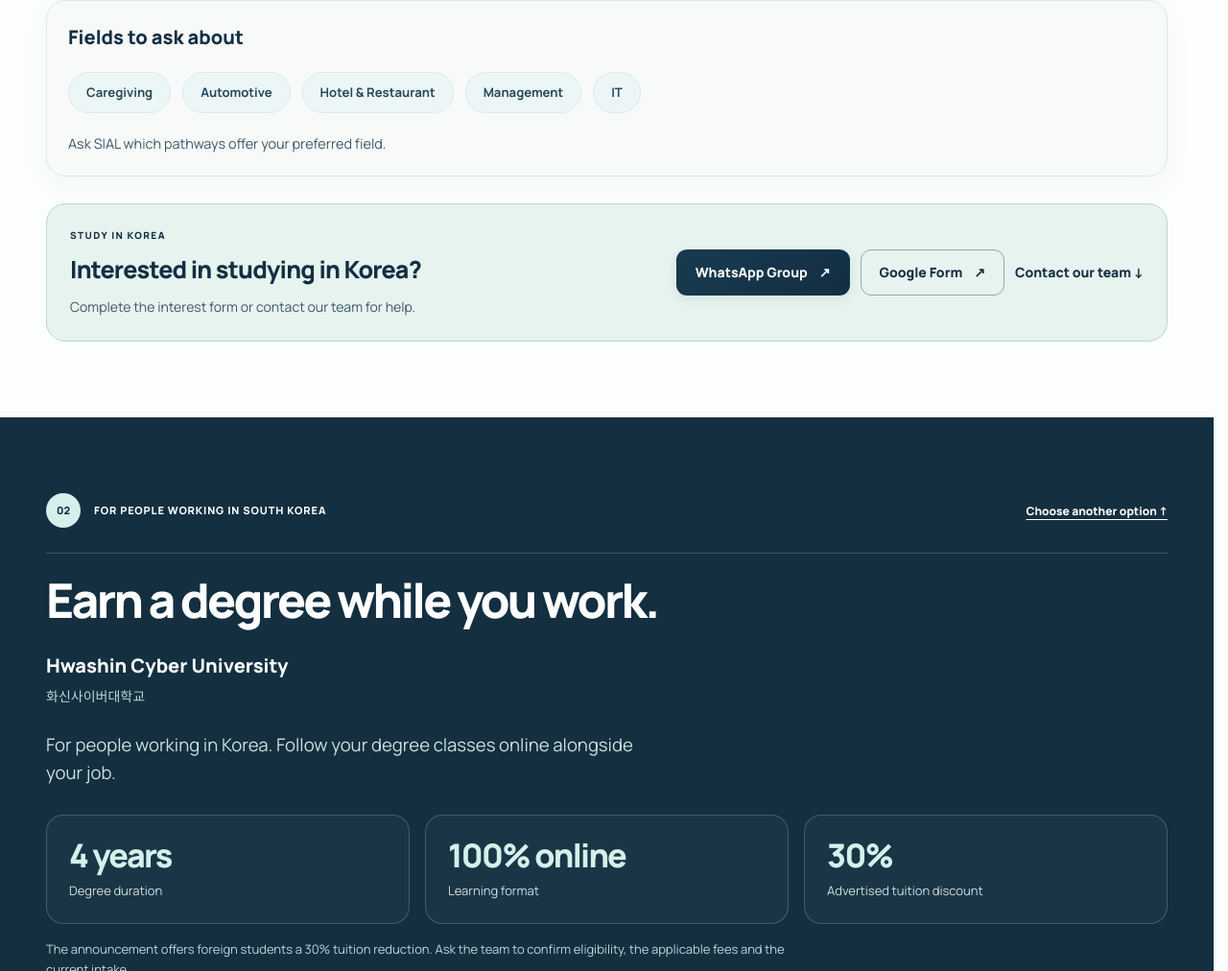
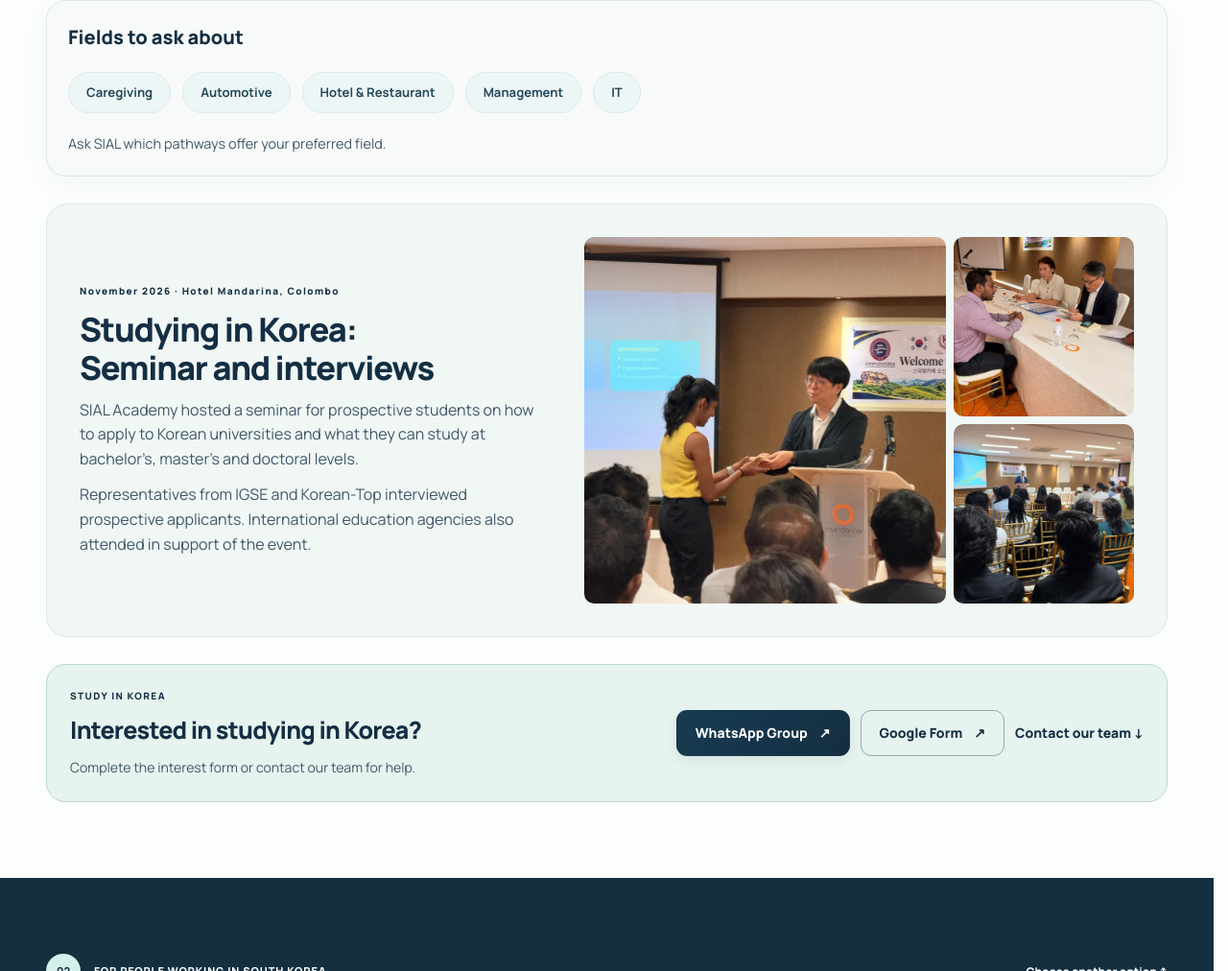
Before and after one commit to ThathsaraLabs/SIAL, a plain HTML site: page destinations.html in a window 1280 px wide. Shown: the part 1771-2783 px from the top of the page at 96% size. Drawn offline with nearby package versions, Linux system fonts and the light colour scheme.

Commit message:
Polish lecturer profiles and feature Colombo study seminar

```diff
--- a/assets/scripts/site-language.js
+++ b/assets/scripts/site-language.js
@@ -73,6 +73,11 @@ const sinhala = new Map([
   ["FOR STUDENTS MOVING TO KOREA", "කොරියාවට පැමිණ ඉගෙනගැනීමට කැමති සිසුන් සඳහා"],
   ["Compare study routes ↑", "අධ්‍යාපන මාර්ග සසඳන්න ↑"],
   ["Study on campus in Korea.", "කොරියාවට ගොස් විශ්වවිද්‍යාලයේ ඉගෙනගන්න."],
+  ["November 2026", "2026 නොවැම්බර්"],
+  ["· Hotel Mandarina, Colombo", "· මැන්ඩරිනා හෝටලය, කොළඹ"],
+  ["Studying in Korea: Seminar and interviews", "කොරියාවේ උසස් අධ්‍යාපනය: සම්මන්ත්‍රණය සහ සම්මුඛ පරීක්ෂණ"],
+  ["SIAL Academy hosted a seminar for prospective students on how to apply to Korean universities and what they can study at bachelor’s, master’s and doctoral levels.", "කොරියානු විශ්වවිද්‍යාලවලට අයදුම් කරන ආකාරය සහ ප්‍රථම උපාධි, ශාස්ත්‍රපති හා ආචාර්ය උපාධි මට්ටමින් හැදෑරිය හැකි විෂය ක්ෂේත්‍ර පිළිබඳව සියල් ආයතනය සිසුන් සඳහා සම්මන්ත්‍රණයක් පැවැත්වීය."],
+  ["Representatives from IGSE and Korean-Top interviewed prospective applicants. International education agencies also attended in support of the event.", "IGSE සහ Korean-Top නියෝජිතයෝ අයදුම් කිරීමට කැමති සිසුන් සමඟ සම්මුඛ පරීක්ෂණ පැවැත්වූහ. ජාත්‍යන්තර අධ්‍යාපන ආයතන ද වැඩසටහනට සහාය දැක්වීමට එක් විය."],
   ["ONLINE DEGREE PROGRAMME", "මාර්ගගත උපාධි පාඨමාලාව"],
   ["4-year degree", "අවුරුදු 4ක උපාධිය"],
   ["100% online", "100% මාර්ගගතව"],
--- a/assets/styles/study.css
+++ b/assets/styles/study.css
@@ -82,6 +82,58 @@
 .study-simple-header>p:last-child{max-width:680px;color:var(--muted);font-size:17px;margin-top:20px}
 .study-simplified .study-route-picker{padding-top:24px;padding-bottom:44px}
 .study-simplified .study-route-picker h2{font-size:24px;letter-spacing:-.035em;margin-bottom:22px}
+
+.campus-seminar {
+  display: grid;
+  grid-template-columns: minmax(0, 1fr) minmax(0, 1.2fr);
+  align-items: center;
+  gap: clamp(20px, 4vw, 48px);
+  margin-block: 28px;
+  padding: clamp(18px, 3vw, 34px);
+  border: 1px solid var(--line);
+  border-radius: 22px;
+  background: #f0f7f5;
+}
+
+.campus-seminar-copy {
+  display: grid;
+  gap: 12px;
+}
+
+.campus-seminar-copy h3 {
+  font-size: clamp(1.45rem, 2.7vw, 2.15rem);
+  font-weight: 800;
+  line-height: 1.15;
+  letter-spacing: -.035em;
+}
+
+.campus-seminar-copy p:not(.tag) {
+  color: var(--muted);
+}
+
+.campus-seminar-photos {
+  display: grid;
+  grid-template-columns: 2fr 1fr;
+  grid-template-rows: repeat(2, minmax(0, 1fr));
+  gap: 8px;
+  aspect-ratio: 3 / 2;
+}
+
+.campus-seminar-photos img {
+  width: 100%;
+  height: 100%;
+  min-height: 0;
+  border-radius: 10px;
+  object-fit: cover;
+}
+
+.campus-seminar-photos img:first-child {
+  grid-row: span 2;
+}
+
+@media (max-width: 800px) {
+  .campus-seminar { grid-template-columns: 1fr; }
+}
 .study-simplified .route-image{height:180px}
 .study-simplified .route-copy{padding:25px;gap:15px}
 .study-simplified .route-copy h3{font-size:27px}
--- a/destinations.html
+++ b/destinations.html
@@ -9,8 +9,8 @@
 <link href="https://fonts.googleapis.com/css2?family=Manrope:wght@400;500;600;700;800&display=swap" rel="stylesheet">
 <script defer src="https://cdn.jsdelivr.net/npm/@tailwindcss/browser@4"></script>
 <link rel="stylesheet" href="assets/styles/site.css?v=branch-addresses-20261114"><script defer src="assets/scripts/site.js?v=responsive-qa"></script>
-<script defer src="assets/scripts/site-language.js?v=branch-addresses-20261114"></script>
-<link rel="stylesheet" href="assets/styles/study.css?v=mobile-disclosure-final-20261114">
+<script defer src="assets/scripts/site-language.js?v=colombo-seminar"></script>
+<link rel="stylesheet" href="assets/styles/study.css?v=colombo-seminar">
 <script defer src="assets/scripts/study.js"></script>
 </head>
 <body class="localized-page">
@@ -60,6 +60,19 @@
     <ul class="destination-list"><li>Caregiving</li><li>Automotive</li><li>Hotel &amp; Restaurant</li><li>Management</li><li>IT</li></ul>
     <p>Ask SIAL which pathways offer your preferred field.</p>
   </div>
+  <article class="campus-seminar" aria-labelledby="campus-seminar-title">
+    <div class="campus-seminar-copy">
+      <p class="tag"><time datetime="2026-11">November 2026</time> · Hotel Mandarina, Colombo</p>
+      <h3 id="campus-seminar-title">Studying in Korea: Seminar and interviews</h3>
+      <p>SIAL Academy hosted a seminar for prospective students on how to apply to Korean universities and what they can study at bachelor’s, master’s and doctoral levels.</p>
+      <p>Representatives from IGSE and Korean-Top interviewed prospective applicants. International education agencies also attended in support of the event.</p>
+    </div>
+    <div class="campus-seminar-photos">
+      <img src="assets/images/photo-gallery/programmes/01.jpeg" alt="Presentation at the front of the seminar room" width="1280" height="960" loading="lazy" decoding="async">
+      <img src="assets/images/photo-gallery/programmes/04.jpeg" alt="Participants talking at an interview table" width="960" height="1280" loading="lazy" decoding="async">
+      <img src="assets/images/photo-gallery/programmes/08.jpeg" alt="Audience seated at the seminar" width="960" height="1280" loading="lazy" decoding="async">
+    </div>
+  </article>
   <aside class="campus-registration" aria-labelledby="campus-registration-title">
     <div><p class="tag">STUDY IN KOREA</p><h3 id="campus-registration-title">Interested in studying in Korea?</h3><p>Complete the interest form or contact our team for help.</p></div>
     <div class="actions">
```
Also changed, not shown: about.html (+3 -3 lines), assets/styles/about.css (+8 -0 lines).
